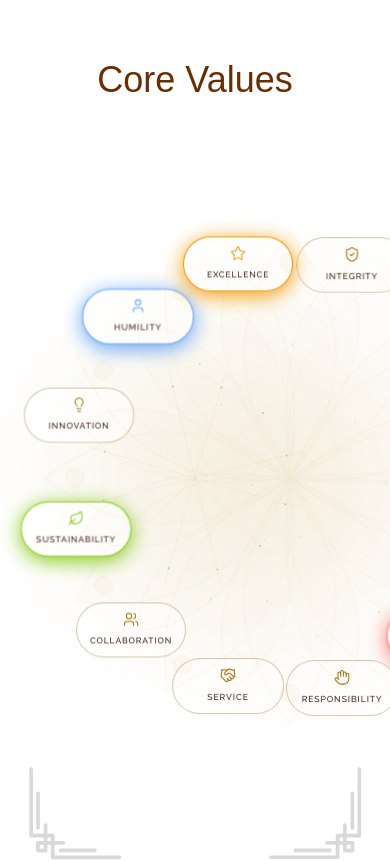
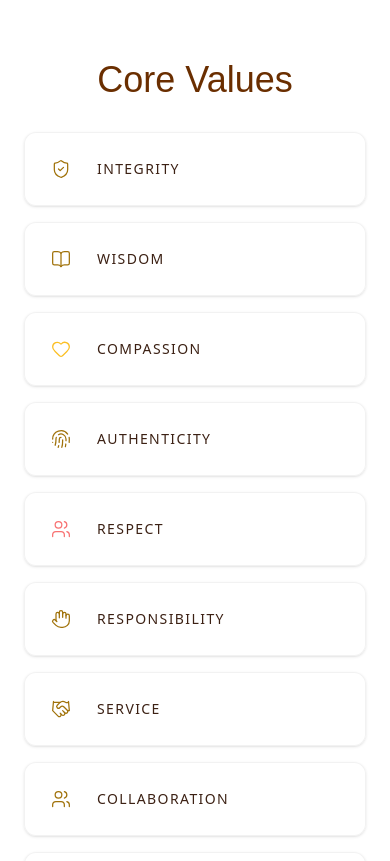
Before and after one commit to TharindaMarasingha/ISHAN-FOUNDATION, a Next.js app: page /about in a window 390 px wide. Shown: the part 7920-8781 px from the top of the page. Built offline with nearby package versions, Linux system fonts and the light colour scheme; a web font is replaced by a local one.

Commit message:
ui update

```diff
--- a/components/about/AboutSections.tsx
+++ b/components/about/AboutSections.tsx
@@ -493,8 +493,13 @@ export function CoreValuesSection() {
       <section className="relative w-full flex flex-col items-center justify-center">
         <div className="max-w-5xl mx-auto w-full">
           <SectionHeading heading="Core Values" align="center" />
-          <div className="mt-16 flex justify-center">
+          <div className="mt-16 hidden md:flex justify-center w-full">
             <div style={{ width: SIZE, height: SIZE, position: 'relative' }} />
+          </div>
+          <div className="mt-2 mb-12 flex flex-col gap-4 w-full px-6 md:hidden">
+            {values.map((v, i) => (
+              <div key={i} className="h-16 bg-black/5 rounded-xl animate-pulse" />
+            ))}
           </div>
         </div>
       </section>
@@ -516,7 +521,7 @@ export function CoreValuesSection() {
       <div className="max-w-5xl mx-auto relative z-10 w-full flex flex-col items-center">
         <SectionHeading heading="Core Values" align="center" />
 
-        <div className="mt-16 flex justify-center w-full">
+        <div className="mt-16 hidden md:flex justify-center w-full">
           <div className="relative" style={{ width: SIZE, height: SIZE, maxWidth: "100%" }}>
 
             {/* Ambient centre radial glow */}
@@ -668,6 +673,20 @@ export function CoreValuesSection() {
             })}
           </div>
         </div>
+
+        {/* MOBILE LIST (Hidden on Desktop/Tablet) */}
+        <div className="mt-2 mb-12 flex flex-col gap-4 w-full px-6 md:hidden">
+          {values.map(({ label, Icon, color }, i) => (
+            <div key={i} className="flex items-center gap-4 bg-white/80 backdrop-blur-sm border border-black/5 p-4 rounded-xl shadow-sm">
+              <div className="flex items-center justify-center w-10 h-10">
+                 <Icon size={20} color={color.startsWith('rgba') ? '#A0720A' : color} strokeWidth={1.5} />
+              </div>
+              <span className="font-sans font-medium text-[#3C2114] uppercase tracking-widest text-sm">
+                 {label}
+              </span>
+            </div>
+          ))}
+        </div>
       </div>
 
       {/* Keyframes — scoped to section */}
```
